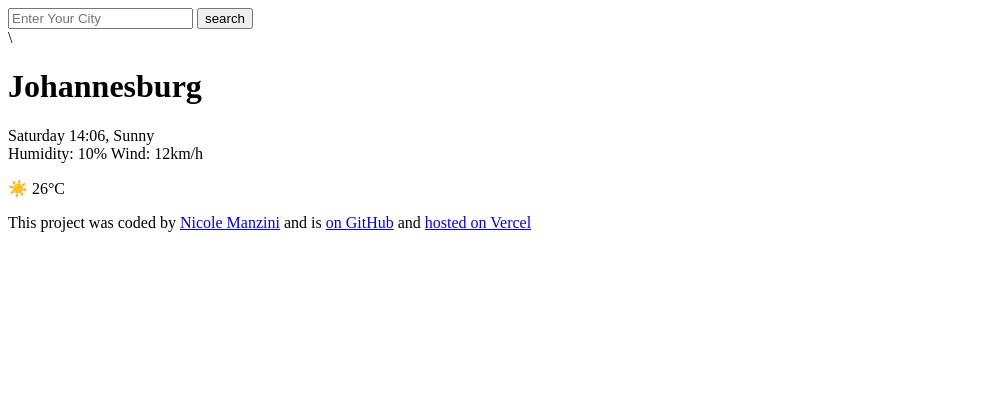
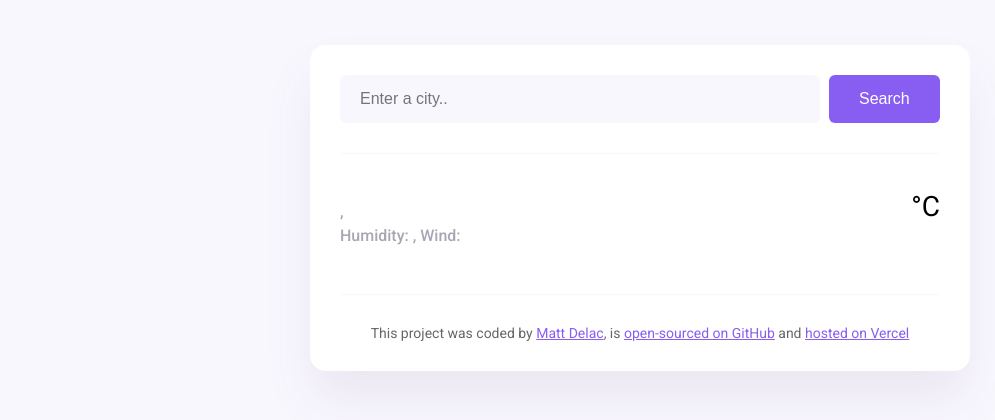
Before and after one commit to Nicole-Manzini/Week7-project, a plain HTML site: page index.html in a window 1280 px wide. Shown: the whole page, without its empty margins (0-995 px from the left). Drawn offline with nearby package versions, Linux system fonts and the light colour scheme; no server answers.

Commit message:
added html css and javascript

```diff
--- a/index.html
+++ b/index.html
@@ -2,52 +2,64 @@
 <html lang="en">
   <head>
     <meta charset="UTF-8" />
-    <meta http-equiv="X-UA-Compatible" content="IE=edge" />
     <meta name="viewport" content="width=device-width, initial-scale=1.0" />
     <link rel="preconnect" href="https://fonts.googleapis.com" />
     <link rel="preconnect" href="https://fonts.gstatic.com" crossorigin />
-    <title>Nicole weather project</title>
+    <link
+      href="https://fonts.googleapis.com/css2?family=Roboto:ital,wght@0,100;0,300;0,400;0,500;0,700;0,900;1,100;1,300;1,400;1,500;1,700;1,900&display=swap"
+      rel="stylesheet"
+    />
+    <link rel="stylesheet" href="src/index.css" />
+    <script src="https://cdn.jsdelivr.net/npm/axios@1.1.2/dist/axios.min.js"></script>
+    <title>weather app</title>
   </head>
   <body>
     <div class="weather-app">
       <header>
-        <form>
-          <input type="search" placeholder="Enter Your City" required />
-          <input type="submit" value="search" />
+        <form class="search-form" id="search-form">
+          <input
+            type="search"
+            placeholder="Enter a city.."
+            required
+            id="search-form-input"
+            class="search-form-input"
+          />
+          <input type="submit" value="Search" class="search-form-button" />
         </form>
       </header>
-      \
       <main>
+        <div class="weather-app-data">
           <div>
-          <h1>Johannesburg</h1>
-          <p>
-            Saturday 14:06, Sunny
+            <h1 class="weather-app-city" id="city"></h1>
+            <p class="weather-app-details">
+              <span id="time"></span>,
+              <span id="description"></span>
               <br />
-            Humidity: 10% Wind: 12km/h
+              Humidity: <strong id="humidity"></strong>, Wind:
+              <strong id="wind-speed"></strong>
             </p>
           </div>
-        <div>☀️ 26°C</div>
+          <div class="weather-app-temperature-container">
+            <div id="icon"></div>
+            <div class="weather-app-temperature" id="temperature"></div>
+            <div class="weatehr-app-unit">°C</div>
+          </div>
+        </div>
       </main>
-      <script src="app.js"></script>
+
       <footer>
-        <p>
         This project was coded by
-          <a href="https://github.com/Nicole-Manzini" target="_blank"
-            >Nicole Manzini</a
-          >
-          and is
-          <a
-            href="https://github.com/Nicole-Manzini/Week7-project"
-            target="_blank"
-          >
-            on GitHub</a
+        <a href="https://github.com/matthieua/" target="_blank"> Matt Delac</a>,
+        is
+        <a href="https://github.com/matthieua/meteo" target="_blank"
+          >open-sourced on GitHub</a
         >
         and
-          <a href="https://week7-project-sable.vercel.app/" target="_blank"
+        <a href="https://meteo-shecodes-app.netlify.app/" target="_blank"
           >hosted on Vercel</a
         >
-        </p>
       </footer>
     </div>
+    <script src="src/index.js"></script>
   </body>
 </html>
--- a/src/index.css
+++ b/src/index.css
@@ -1,15 +1,95 @@
 body {
-  background-color: #d6d6d6;
-  font-family: "Gupter", serif;
-  font-weight: 400;
-  font-style: normal;
+  background-color: #f9f7fe;
+  font-family: "Roboto", sans-serif;
+}
+
+a {
+  color: #885df1;
 }
 
 .weather-app {
   background: white;
   max-width: 600px;
-  margin: 45px;
+  margin: 45px auto;
   box-shadow: 0 30px 50px rgba(65, 50, 100, 0.08);
   border-radius: 16px;
   padding: 30px;
 }
+
+header {
+  border-bottom: 1px solid #f9f7fe;
+  padding: 0 0 30px 0;
+}
+
+.search-form-input {
+  background-color: #f9f7fe;
+  border: none;
+  border-radius: 6px;
+  width: 80%;
+  font-size: 16px;
+  padding: 15px 20px;
+}
+
+.search-form-button {
+  background: #885df1;
+  padding: 15px 30px;
+  border: none;
+  font-size: 16px;
+  margin-left: 5px;
+  border-radius: 6px;
+  color: white;
+}
+
+main {
+  padding: 30px 0;
+}
+
+.weather-app-data {
+  display: flex;
+  justify-content: space-between;
+}
+
+.weather-app-city {
+  margin: 0;
+  font-size: 38px;
+  line-height: 48px;
+}
+
+.weather-app-details {
+  font-size: 16px;
+  color: rgba(39, 33, 66, 0.4);
+  line-height: 24px;
+  font-weight: 500;
+}
+
+.weather-app-details strong {
+  color: #f65282;
+}
+
+.weather-app-temperature-container {
+  display: flex;
+}
+
+.weather-app-icon {
+  width: 88px;
+  height: 88px;
+}
+
+.weather-app-temperature {
+  font-size: 88px;
+  line-height: 88px;
+  font-weight: bold;
+}
+
+.weatehr-app-unit {
+  margin-top: 6px;
+  font-size: 28px;
+}
+
+footer {
+  border-top: 1px solid #f9f7fe;
+  padding: 30px 0 0 0;
+  text-align: center;
+  font-size: 14px;
+  color: rgba(0, 0, 0, 0.6);
+}
--- /dev/null
+++ b/src/index.js
@@ -0,0 +1,58 @@
+function refreshWeather(response) {
+  let temperatureElement = document.querySelector("#temperature");
+  let temperature = response.data.temperature.current;
+  let cityElement = document.querySelector("#city");
+  let descriptionElement = document.querySelector("#description");
+  let humidityElement = document.querySelector("#humidity");
+  let windSpeedElement = document.querySelector("#wind-speed");
+  let timeElement = document.querySelector("#time");
+  let date = new Date(response.data.time * 1000);
+  let iconElement = document.querySelector("#icon");
+
+  cityElement.innerHTML = response.data.city;
+  timeElement.innerHTML = formatDate(date);
+  descriptionElement.innerHTML = response.data.condition.description;
+  humidityElement.innerHTML = `${response.data.temperature.humidity}%`;
+  windSpeedElement.innerHTML = `${response.data.wind.speed}km/h`;
+  temperatureElement.innerHTML = Math.round(temperature);
+  iconElement.innerHTML = `<img src="${response.data.condition.icon_url}" class="weather-app-icon" />`;
+}
+
+function formatDate(date) {
+  let minutes = date.getMinutes();
+  let hours = date.getHours();
+  let days = [
+    "Sunday",
+    "Monday",
+    "Tuesday",
+    "Wednesday",
+    "Thursday",
+    "Friday",
+    "Saturday",
+  ];
+  let day = days[date.getDay()];
+
+  if (minutes < 10) {
+    minutes = `0${minutes}`;
+  }
+
+  return `${day} ${hours}:${minutes}`;
+}
+
+function searchCity(city) {
+  let apiKey = "b2a5adcct04b33178913oc335f405433";
+  let apiUrl = `https://api.shecodes.io/weather/v1/current?query=${city}&key=${apiKey}`;
+  axios.get(apiUrl).then(refreshWeather);
+}
+
+function handleSearchSubmit(event) {
+  event.preventDefault();
+  let searchInput = document.querySelector("#search-form-input");
+
+  searchCity(searchInput.value);
+}
+
+let searchFormElement = document.querySelector("#search-form");
+searchFormElement.addEventListener("submit", handleSearchSubmit);
+
+searchCity("Paris");
```
Lines whose indentation alone changed are shown as unchanged.
